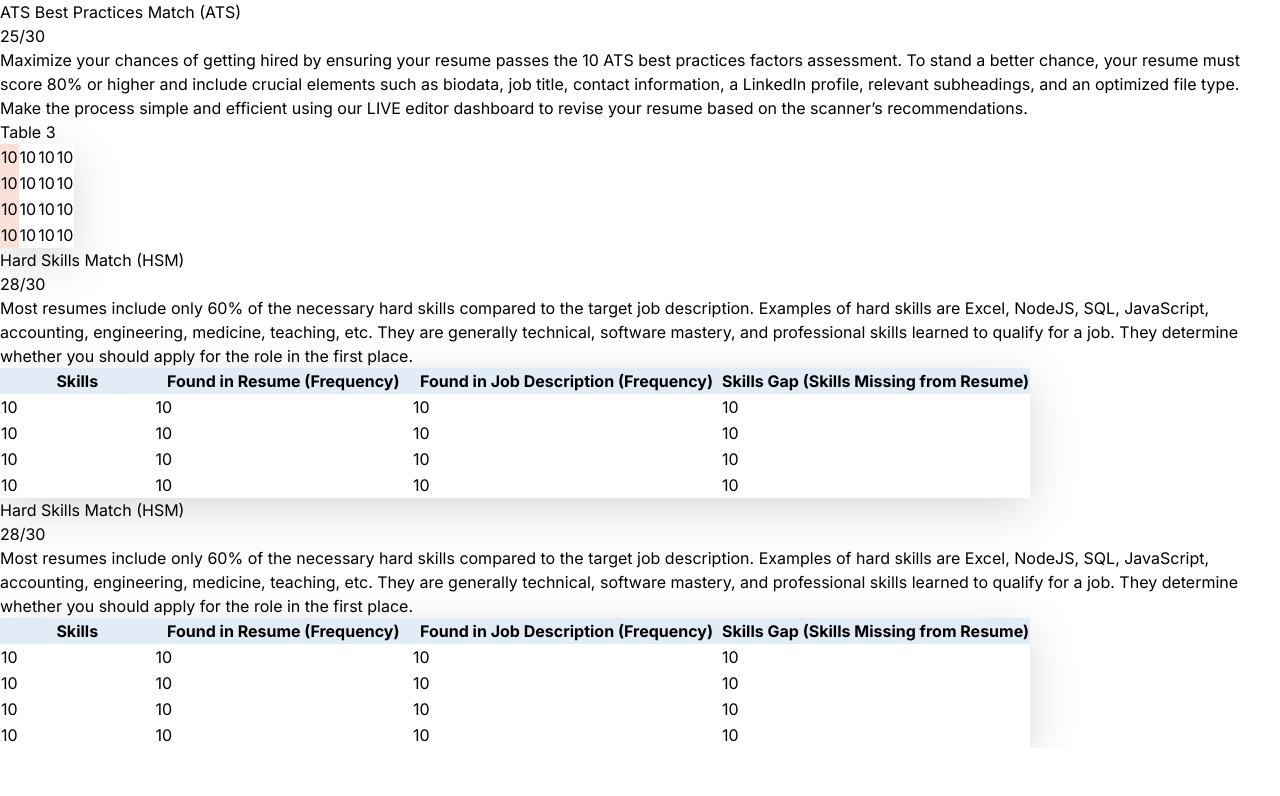
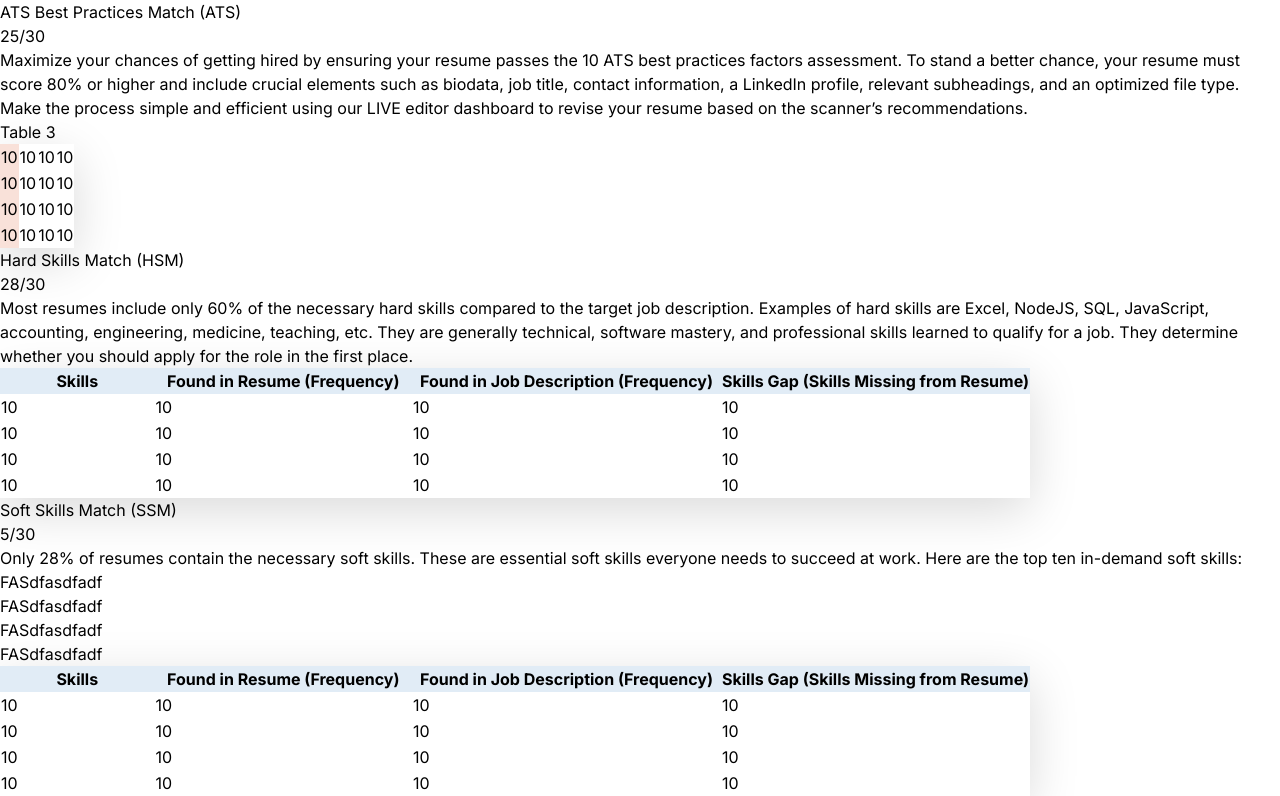
Before and after one commit to hatekisam/cvjury, a React (Vite) app: page /analyzer in a window 1280 px wide. Shown: the part 3197-3993 px from the top of the page. Before the commit the page ends 3945 px from the top, so only its background shows below. Built offline with nearby package versions, Linux system fonts and the light colour scheme.

Commit message:
created the ATS part

```diff
--- a/src/pages/Analyzer.tsx
+++ b/src/pages/Analyzer.tsx
@@ -77,6 +77,12 @@ const Analyzer: React.FC = () => {
             issues: 0,
             score: 19
         },
+    ]
+    const ssmList = [
+        "FASdfasdfadf",
+        "FASdfasdfadf",
+        "FASdfasdfadf",
+        "FASdfasdfadf",
     ]
     return (
         <div className='w-screen bg-[#F1F1F1] px-5 md:px-12 lg:px-24 py-20 h-full overflow-y-auto'>
@@ -240,15 +246,18 @@ const Analyzer: React.FC = () => {
             </div>
             <div className="my-10">
                 <div className="flex justify-between">
-                    <p className='text-4xl text-[#6A6A6A] font-semibold my-4'>Hard Skills Match (HSM)</p>
+                    <p className='text-4xl text-[#6A6A6A] font-semibold my-4'>Soft Skills Match (SSM)</p>
                     <div className='w-[30%]'>
-                        <p className="text-right  text-xl">28/30</p>
-                        <LinearProgressBar score={70} />
+                        <p className="text-right  text-xl">5/30</p>
+                        <LinearProgressBar score={16} />
                     </div>
                 </div>
-                <p className='text-[24px] my-5'>Most resumes include only 60% of the necessary hard skills compared to the target job description.
-                    Examples of hard skills are Excel, NodeJS, SQL, JavaScript, accounting, engineering, medicine, teaching, etc.
-                    They are generally technical, software mastery, and professional skills learned to qualify for a job. They determine whether you should apply for the role in the first place.</p>
+                <p className='text-[24px] my-5'>Only 28% of resumes contain the necessary soft skills. These are essential soft skills everyone needs to succeed at work. Here are the top ten in-demand soft skills:</p>
+                <ul className='list-disc'>
+                    {ssmList.map((el,i)=>(
+                        <li key={i}>{el}</li>
+                    ))}
+                </ul>
                 <div className='my-10'>
                     <Table tabs={dummyTabs5} data={dummyData} headBg='#E1ECF6' />
                 </div>
```
